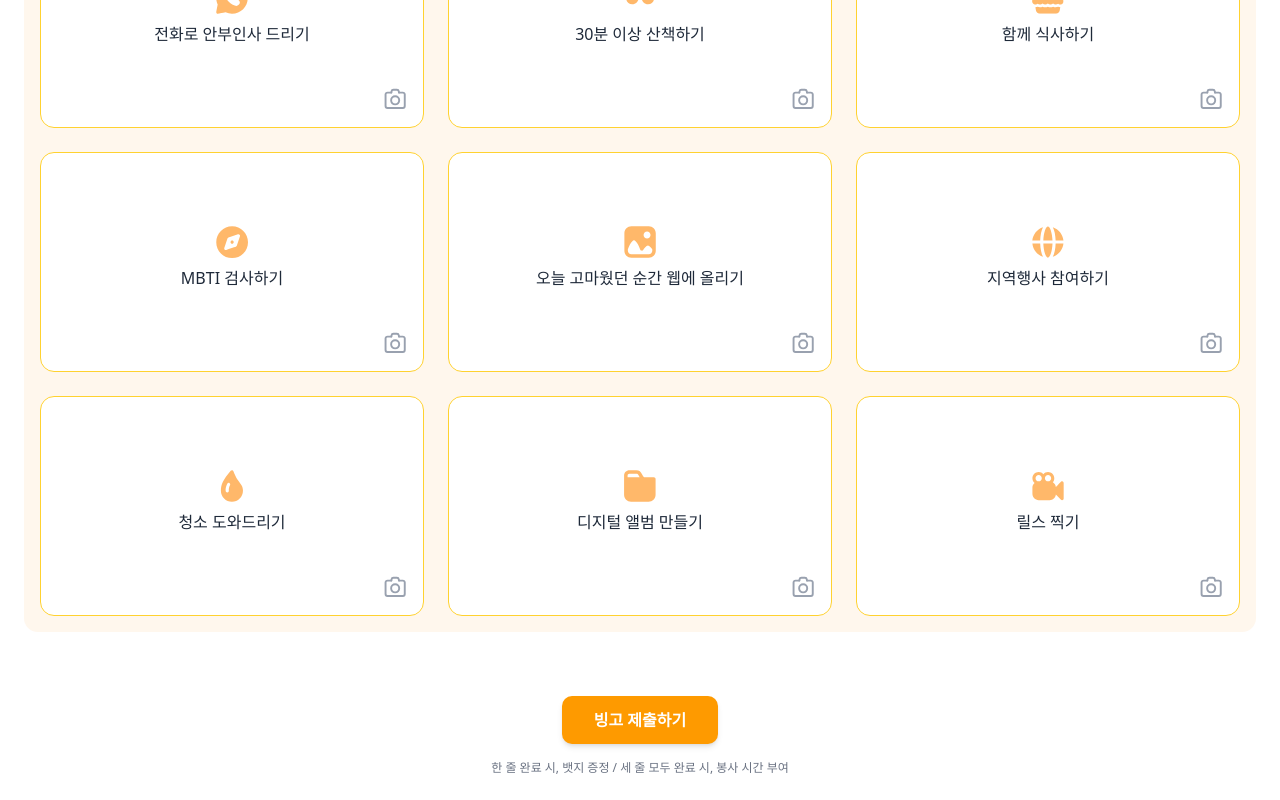
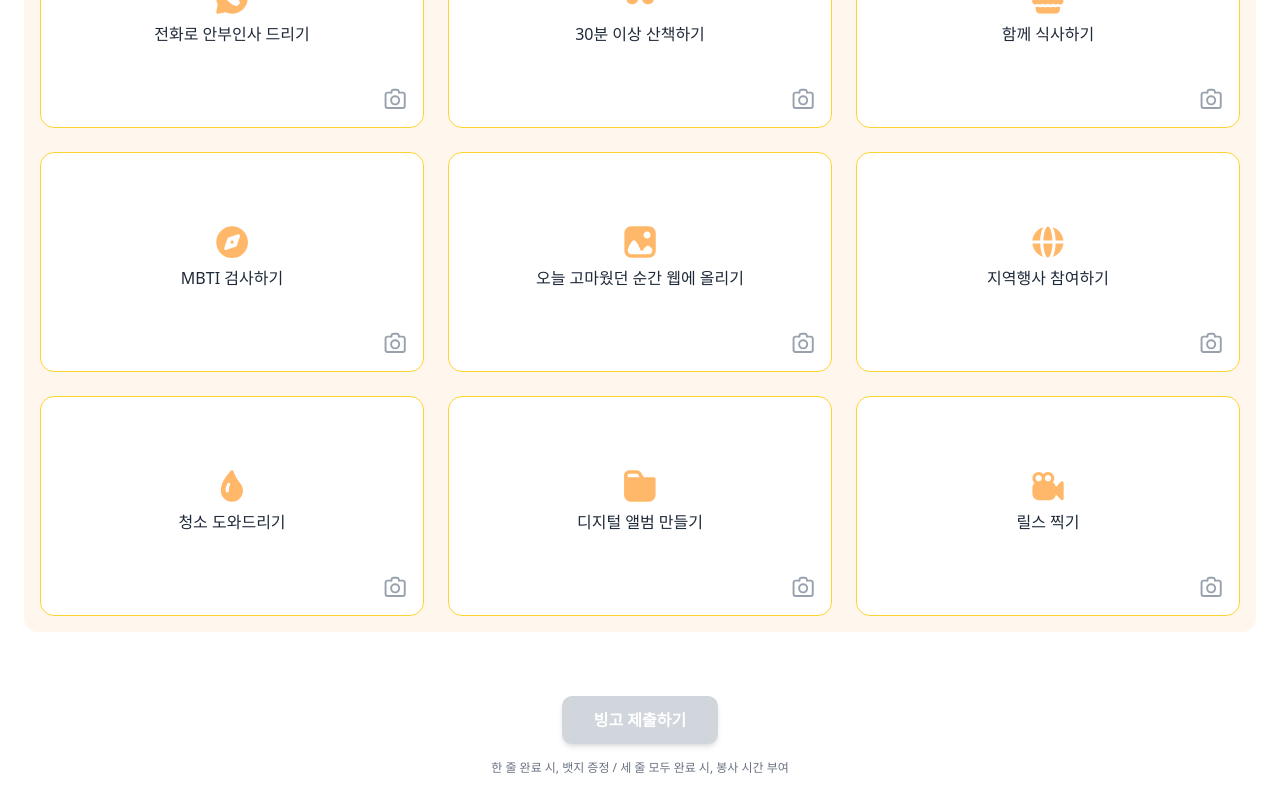
Before and after one commit to Butter-Salt-Flour/Butter-Salt-Flour-FE, a Next.js app: page /bingo in a window 1280 px wide. Shown: the part 464-1264 px from the top of the page. Built offline with nearby package versions, Linux system fonts and the light colour scheme.

Commit message:
<Feat> 원빈이 최종

```diff
--- a/src/app/bingo/page.tsx
+++ b/src/app/bingo/page.tsx
@@ -29,7 +29,12 @@ const bingoItems = [
   { label: '릴스 찍기', icon: '/9.svg' },
 ];
 
-const BingoPage = () => {
+interface BingoPageProps {
+  userName?: string;
+  userAge?: number;
+}
+
+const BingoPage = ({ userName, userAge }: BingoPageProps) => {
   const [activeIndexes, setActiveIndexes] = useState<number[]>([]);
   const [completedLines, setCompletedLines] = useState<number[][]>([]);
   const [uploadingIndex, setUploadingIndex] = useState<number | null>(null);
@@ -92,8 +97,8 @@ const BingoPage = () => {
         <div className="flex items-center gap-4">
           <div className="w-16 h-16 rounded-full bg-gray-200" />
           <div>
-            <h2 className="text-2xl font-bold">OOO 할머니</h2>
-            <p className="text-sm text-gray-500">64세 여성</p>
+            <h2 className="text-2xl font-bold">{userName ?? 'OOO'} 할머니</h2>
+            <p className="text-sm text-gray-500">{userAge ?? 64}세 여성</p>
           </div>
         </div>
         <Popover>
@@ -173,7 +178,12 @@ const BingoPage = () => {
       <div className="flex flex-col items-center justify-center mt-6">
         <button
           onClick={handleRecord}
-          className="bg-amber-500 hover:bg-amber-600 text-white font-bold py-3 px-8 rounded-lg shadow-md transition"
+          disabled={completedLines.length === 0}
+          className={`py-3 px-8 rounded-lg shadow-md transition font-bold text-white ${
+            completedLines.length === 0
+              ? 'bg-gray-300 cursor-not-allowed'
+              : 'bg-amber-500 hover:bg-amber-600'
+          }`}
         >
           빙고 제출하기
         </button>
```
